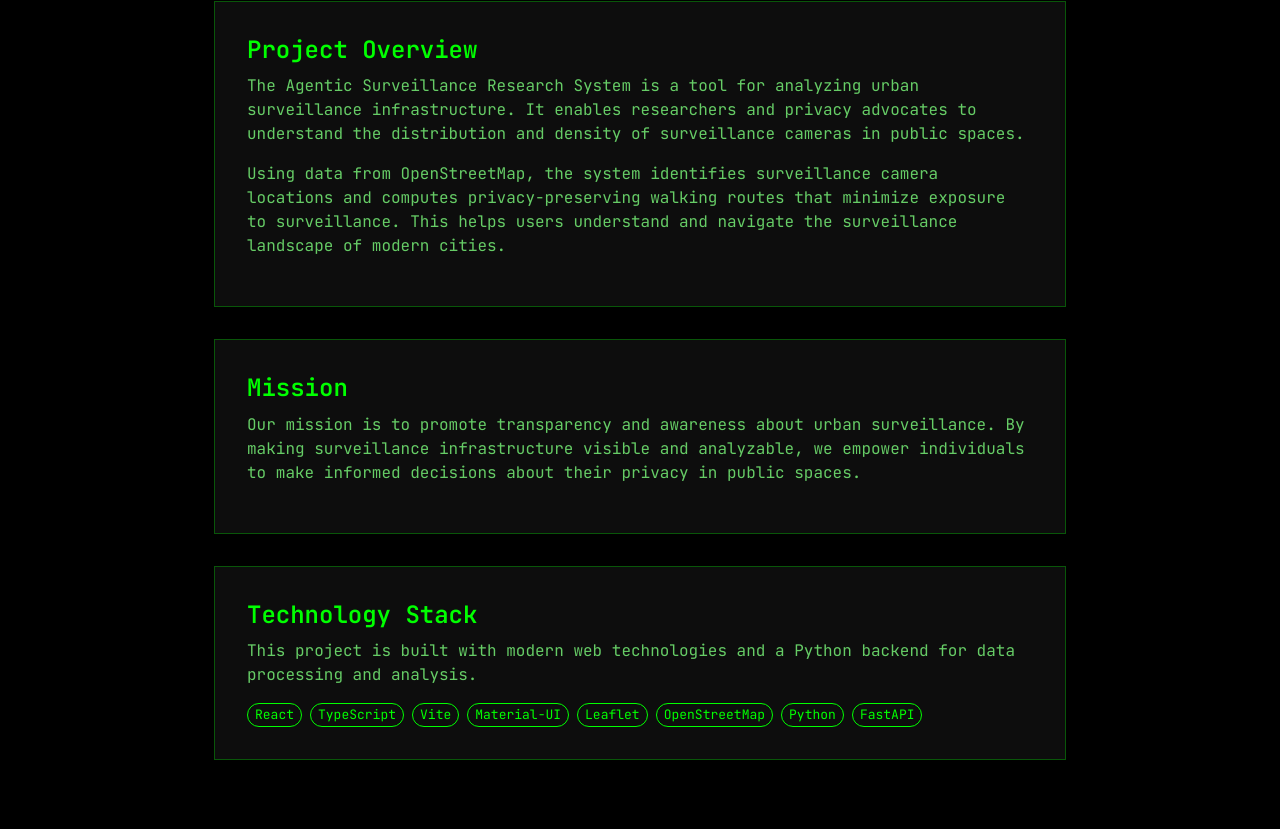
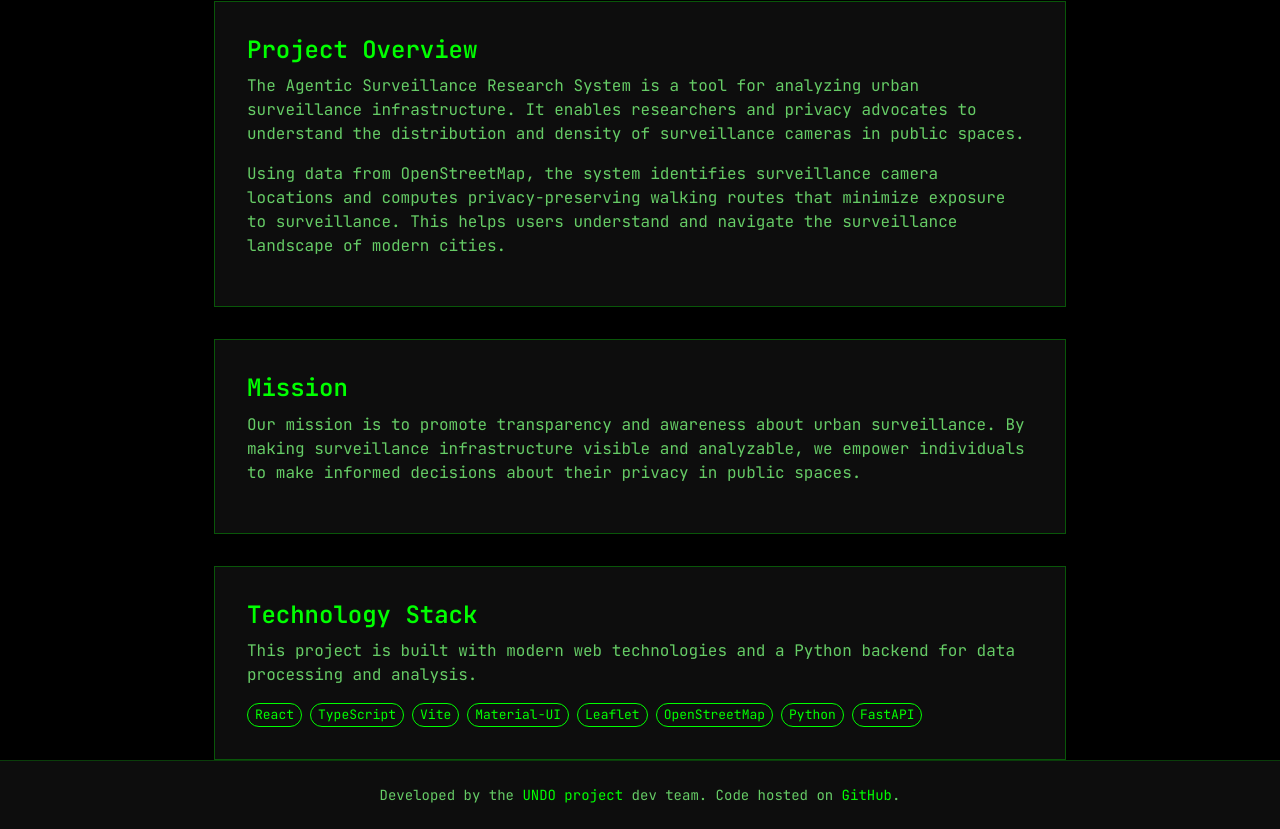
Before and after one commit to UNDO-project/UNDO-agentic-ui, a React (Vite) app: page /about in a window 1280 px wide. Shown: the part 153-982 px from the top of the page. Before the commit the page ends 913 px from the top, so only its background shows below. Built offline with nearby package versions, Linux system fonts and the light colour scheme.

Commit message:
Added footer (#44)

```diff
--- /dev/null
+++ b/src/components/layout/Footer.tsx
@@ -0,0 +1,51 @@
+import Box from "@mui/material/Box";
+import Container from "@mui/material/Container";
+import Link from "@mui/material/Link";
+import Typography from "@mui/material/Typography";
+
+function Footer() {
+  return (
+    <Box
+      component="footer"
+      sx={{
+        borderTop: 1,
+        borderColor: "divider",
+        py: 3,
+        mt: "auto",
+        bgcolor: "background.paper",
+      }}
+    >
+      <Container maxWidth="lg">
+        <Typography
+          variant="body2"
+          align="center"
+          sx={{ color: "text.secondary" }}
+        >
+          Developed by the{" "}
+          <Link
+            href="https://undo-project.info"
+            target="_blank"
+            rel="noopener noreferrer"
+            color="primary"
+            underline="hover"
+          >
+            UNDO project
+          </Link>{" "}
+          dev team. Code hosted on{" "}
+          <Link
+            href="https://github.com/undo-project"
+            target="_blank"
+            rel="noopener noreferrer"
+            color="primary"
+            underline="hover"
+          >
+            GitHub
+          </Link>
+          .
+        </Typography>
+      </Container>
+    </Box>
+  );
+}
+
+export default Footer;
--- a/src/components/layout/Layout.tsx
+++ b/src/components/layout/Layout.tsx
@@ -1,5 +1,6 @@
 import { Outlet } from "react-router-dom";
 import Navbar from "./Navbar";
+import Footer from "./Footer";
 
 function Layout() {
   return (
@@ -8,6 +9,7 @@ function Layout() {
       <main className="flex-1 flex flex-col">
         <Outlet />
       </main>
+      <Footer />
     </div>
   );
 }
```
